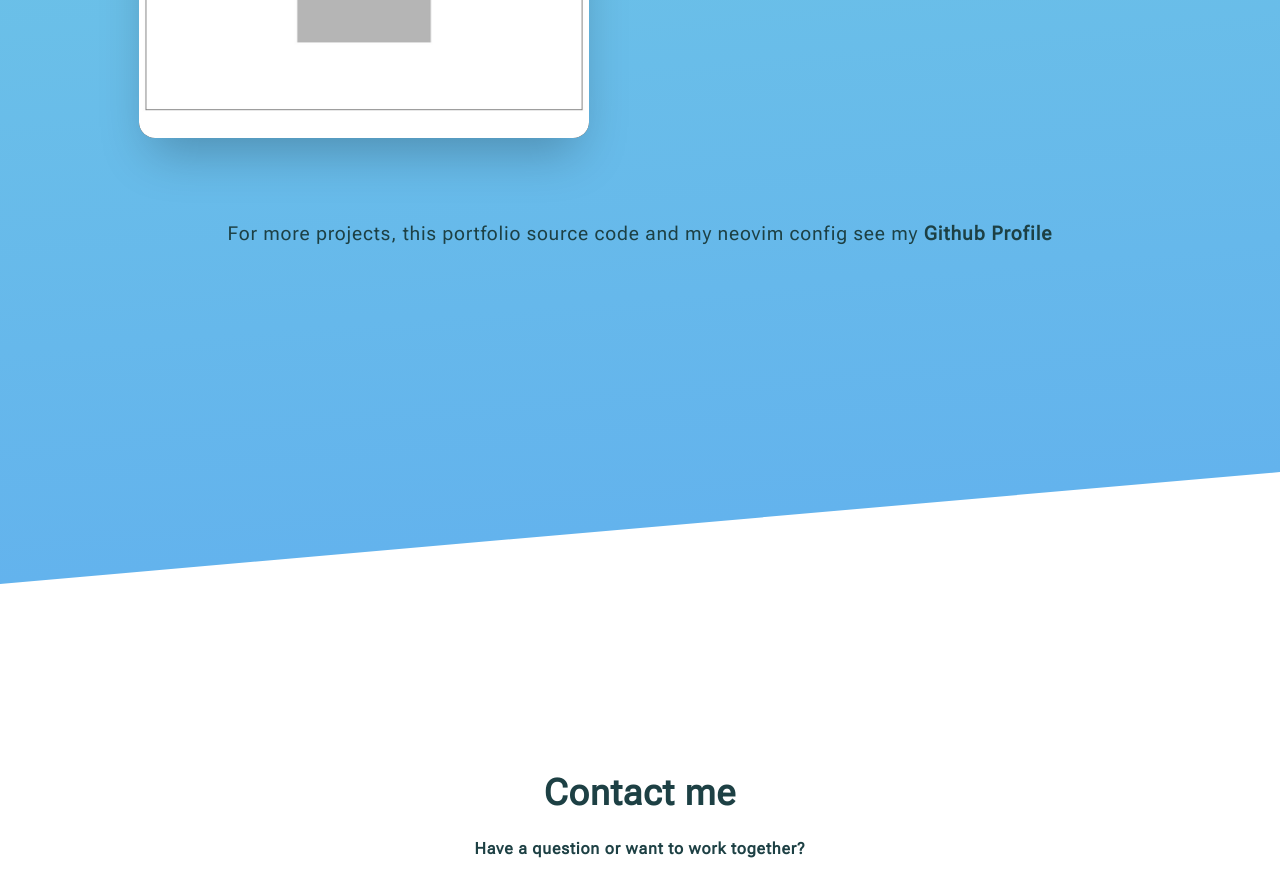
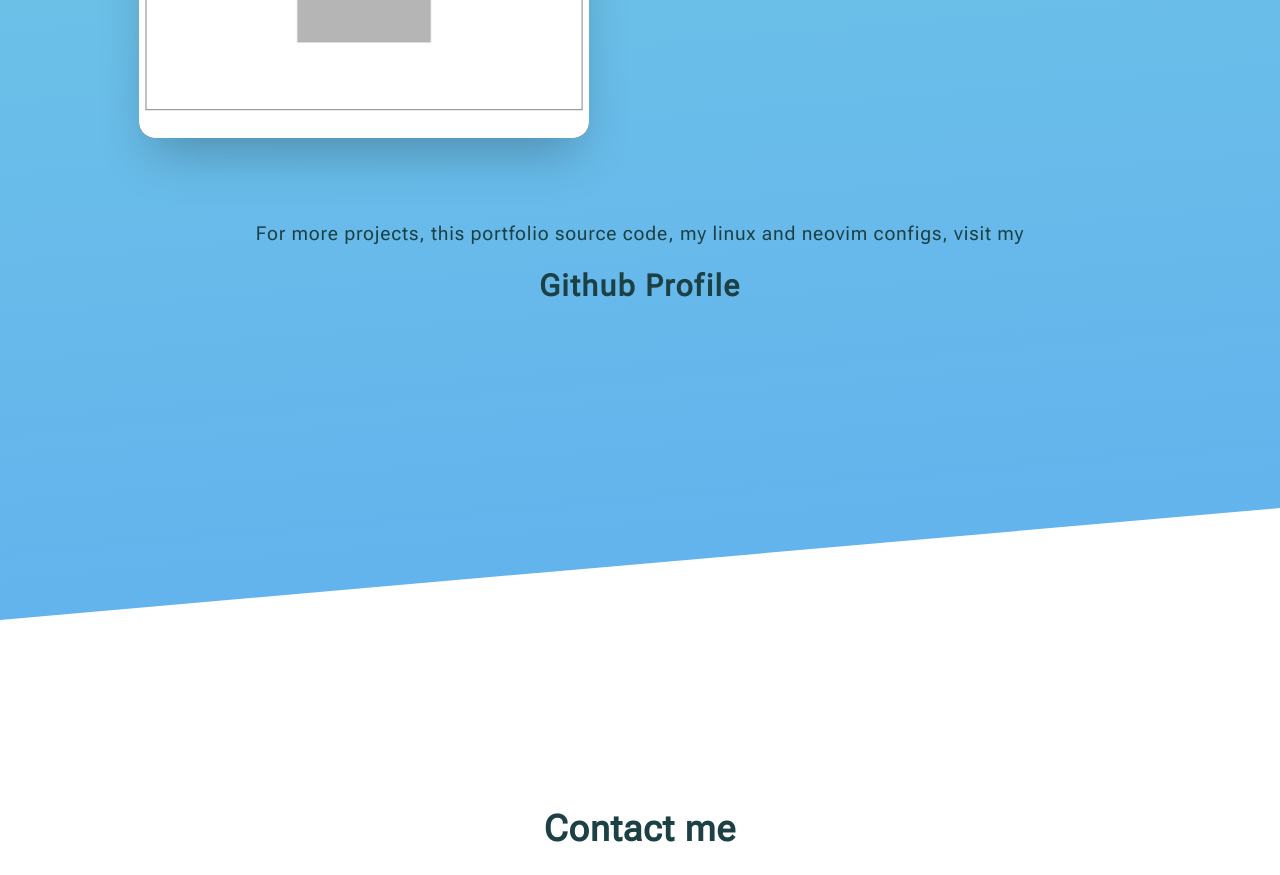
Before and after one commit to fpelletier-gh/portfolio-v2, a Next.js app: page / in a window 1280 px wide. Shown: the part 4000-4875 px from the top of the page. Built offline with nearby package versions, Linux system fonts and the light colour scheme.

Commit message:
change the size of the github profile link in projects section

```diff
--- a/components/projects.tsx
+++ b/components/projects.tsx
@@ -151,15 +151,17 @@ export default function Projects({ scrollRef, setPageInView }) {
           />
         </SimpleGrid>
         <Text textAlign="center" fontSize="1.2rem" pt="5rem" px={[6, 10]}>
-          For more projects, this portfolio source code and my neovim config see
-          my{" "}
+          For more projects, this portfolio source code, my linux and neovim
+          configs, visit my{" "}
+        </Text>
+        <Heading as="h3" size="lg">
           <ActiveLink
             href="https://github.com/fpelletier-gh"
             variant="navigation"
           >
             Github Profile
           </ActiveLink>
-        </Text>
+        </Heading>
       </MotionDiv>
     </Box>
   );
```
